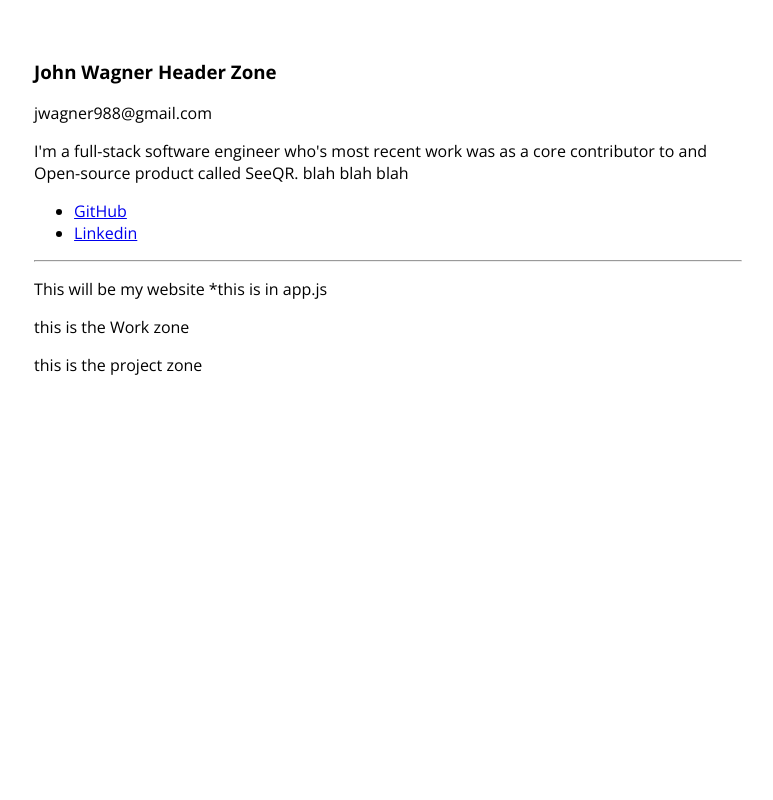
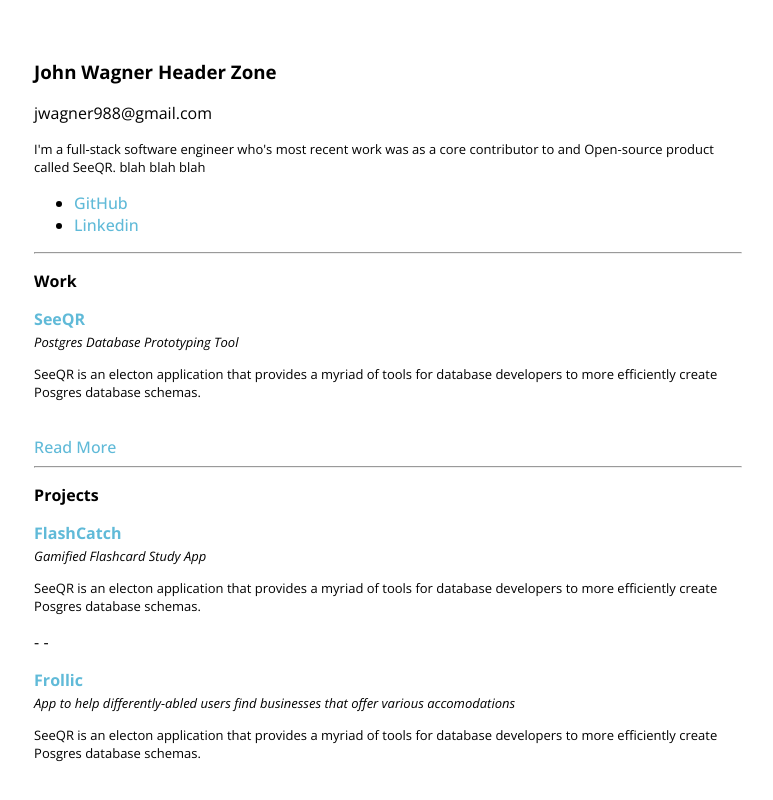
Before and after one commit to jwagner988/my-website, a React (Create React App) app: page / in a window 1280 px wide. Shown: the whole page, without its empty margins (252-1025 px from the left). Built offline with nearby package versions, Linux system fonts and the light colour scheme.

Commit message:
adding some styling and all info, still need descriptions for each entry

```diff
--- a/src/App.css
+++ b/src/App.css
@@ -8,6 +8,21 @@
   font-size: medium;
   font-family: 'Open Sans', sans-serif;
   font-weight: 400;
+}
+
+.desc {
+  font-size: small;
+}
+
+a {
+  color: rgb(96, 186, 216);
+  text-decoration: none;
+  font-weight: 500;
+
+}
+
+em {
+  font-size: small;
 }
 
 .App-logo {
--- a/src/App.js
+++ b/src/App.js
@@ -9,7 +9,6 @@
   return (
     <div className="App">
         <Header/>
-        <p>This will be my website *this is in app.js</p>
         <Works/>
         <Projects/>
     </div>
--- a/src/header.jsx
+++ b/src/header.jsx
@@ -6,7 +6,7 @@
         <div className="header">
             <h3>John Wagner Header Zone</h3>
             <p>jwagner988@gmail.com</p>
-            <p>I'm a full-stack software engineer who's most recent work was as a core contributor to and Open-source product called SeeQR.  blah blah blah</p>
+            <p className="desc">I'm a full-stack software engineer who's most recent work was as a core contributor to and Open-source product called SeeQR.  blah blah blah</p>
             <ul>
                 {/* <li><a>Resume</a></li> */}
                 <li><a href='https://github.com/jwagner988'>GitHub</a></li>
--- a/src/projects.jsx
+++ b/src/projects.jsx
@@ -3,7 +3,19 @@
 const Projects = () => {
     return (
         <div className="projects">
-            <p>this is the project zone</p>
+            <p><b>Projects</b></p>
+            <a href='https://github.com/Team-MT-111/FlashCatch'><b>FlashCatch</b></a>
+            <br></br>
+            <em>Gamified Flashcard Study App</em>
+            <br></br>
+            <p className="desc">SeeQR is an electon application that provides a myriad of tools for database developers to more efficiently create Posgres database schemas.</p>
+            <p>- -</p>
+            <a href='https://github.com/TeamCatSnake1/frollic'><b>Frollic</b></a>
+            <br></br>
+            <em>App to help differently-abled users find businesses that offer various accomodations</em>
+            <br></br>
+            <p className="desc">SeeQR is an electon application that provides a myriad of tools for database developers to more efficiently create Posgres database schemas.</p>
+
         </div>
     )
 }
--- a/src/work.jsx
+++ b/src/work.jsx
@@ -3,7 +3,15 @@
 const Works = () => {
     return (
         <div className="Work">
-            <p>this is the Work zone</p>
+            <p><b>Work</b></p>
+            <a href="https://github.com/open-source-labs/SeeQR"><b>SeeQR</b></a>
+            <br></br>
+            <em>Postgres Database Prototyping Tool</em>
+            <br></br>
+            <p className="desc">SeeQR is an electon application that provides a myriad of tools for database developers to more efficiently create Posgres database schemas.</p>
+            <br></br>
+            <a href='https://medium.com/@vincent.trang1/introducing-seeqr-6-0-98aa3756ef49'>Read More</a>
+            <hr></hr>
         </div>
     )
 }
```
